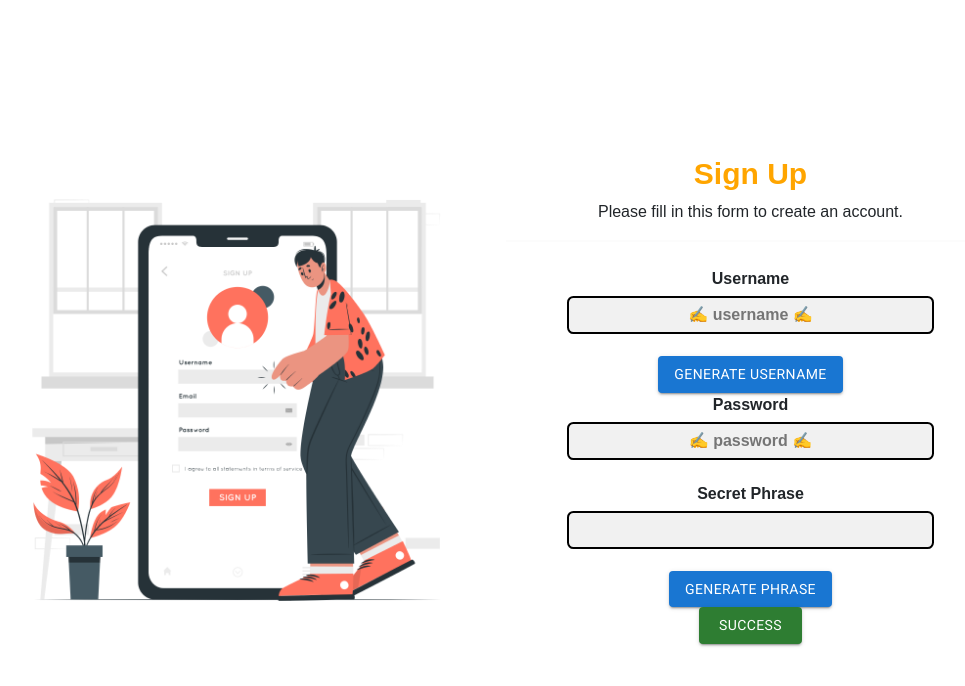
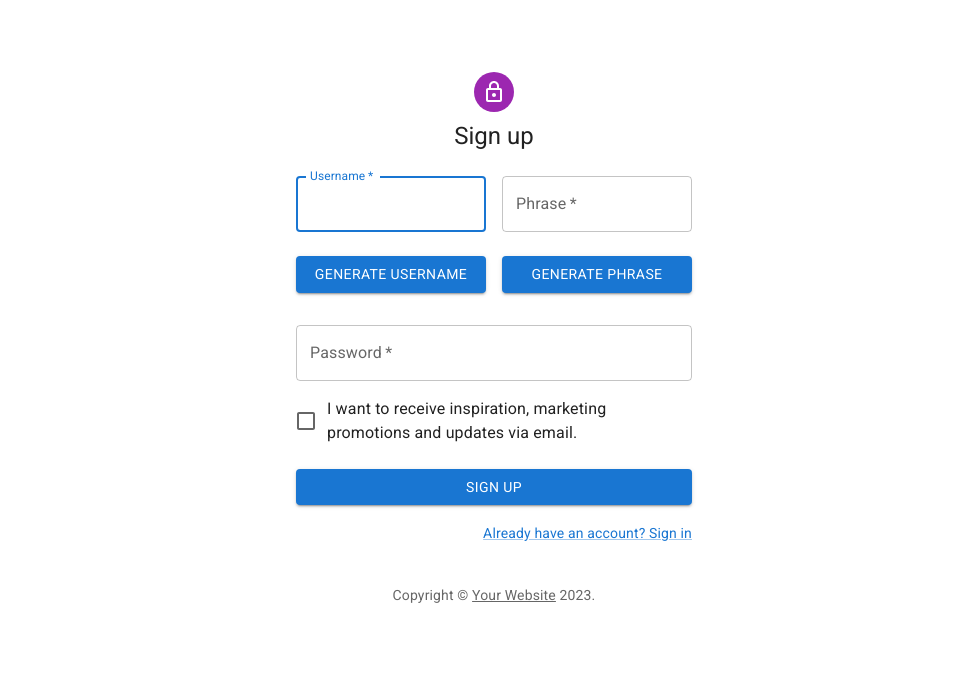
Before and after one commit to Ashish48Maurya/Tron_Project, a React (Create React App) app in the folder Frontend/: page /register in a window 1280 px wide. Shown: the top 686 px of the page, without its empty margins (146-1111 px from the left). Built offline with nearby package versions, Linux system fonts and the light colour scheme; a web font is replaced by a local one.

Commit message:
new login ad register

```diff
--- a/Frontend/package.json
+++ b/Frontend/package.json
@@ -5,6 +5,7 @@
   "dependencies": {
     "@emotion/react": "^11.11.1",
     "@emotion/styled": "^11.11.0",
+    "@mui/icons-material": "^5.14.19",
     "@mui/material": "^5.14.19",
     "@mui/styled-engine-sc": "^6.0.0-alpha.7",
     "@testing-library/jest-dom": "^5.17.0",
--- a/Frontend/src/Components/Login.js
+++ b/Frontend/src/Components/Login.js
@@ -1,18 +1,57 @@
 import React, { useState } from 'react';
+import Avatar from '@mui/material/Avatar';
+import Button from '@mui/material/Button';
+import CssBaseline from '@mui/material/CssBaseline';
+import TextField from '@mui/material/TextField';
+import FormControlLabel from '@mui/material/FormControlLabel';
+import Checkbox from '@mui/material/Checkbox';
+import Link from '@mui/material/Link';
+import Grid from '@mui/material/Grid';
+import Box from '@mui/material/Box';
+import LockOutlinedIcon from '@mui/icons-material/LockOutlined';
+import Typography from '@mui/material/Typography';
+import Container from '@mui/material/Container';
+import { createTheme, ThemeProvider } from '@mui/material/styles';
+import { useNavigate } from "react-router-dom";
 import { toast } from 'react-toastify';
-import { useNavigate, Link } from 'react-router-dom';
-import Button from '@mui/material/Button';
 
+function Copyright(props) {
+    return (
+        <Typography variant="body2" color="text.secondary" align="center" {...props}>
+            {'Copyright © '}
+            <Link color="inherit" href="https://mui.com/">
+                Your Website
+            </Link>{' '}
+            {new Date().getFullYear()}
+            {'.'}
+        </Typography>
+    );
+}
 
-const Login = () => {
+// TODO remove, this demo shouldn't need to reset the theme.
+
+const defaultTheme = createTheme();
+
+export default function Login() {
     const navigate = useNavigate();
-    const [username, setUserName] = useState("");
-    const [password, setPassword] = useState("");
 
     const notifyA = (msg) => toast.error(msg);
     const notifyB = (msg) => toast.success(msg);
 
+    const emailRegex = /^\w+([\.-]?\w+)*@\w+([\.-]?\w+)*(\.\w{2,3})+$/;
+    const passRege = /^(?=.*[a-z])(?=.*[A-Z])(?=.*[0-9])(?=.*[!@#\$%\^&\*])(?=.{8,})/
+
     const postData = async () => {
+
+        if (!emailRegex.test(email)) {
+            notifyA("Invalid Email");
+            return;
+        }
+        else if (!passRege.test(password)) {
+            notifyA("Password must contain atleast 8 characters, including atleast 1 number and 1 includes both lower and uppercase letters and special characters for example #,?!");
+            return;
+        }
+
         try {
             fetch("http://localhost:8000/signin", {
                 method: "post",
@@ -20,6 +59,8 @@
                     "Content-Type": "application/json",
                 },
                 body: JSON.stringify({
+                    name: name,
+                    email: email,
                     username: username,
                     password: password
                 })
@@ -29,7 +70,7 @@
                         notifyA(data.error);
                     } else {
                         notifyB(data.message);
-                        navigate('/admin')
+                        navigate('/')
                     }
                     console.log(data)
                 })
@@ -38,55 +79,78 @@
         }
     }
 
+    const [name, setName] = useState("");
+    const [email, setEmail] = useState("");
+    const [username, setUserName] = useState("");
+    const [password, setPassword] = useState("");
+
     return (
-
-        <div className="container">
-            <div className="row d-flex">
-                <div className="col-lg-6 col-md-8 col-sm-12">
-                    <div className="left">
-                        <img
-                            src="images/login.png"
-                            alt="login"
-                            className="img-fluid"
+        <ThemeProvider theme={defaultTheme}>
+            <Container component="main" maxWidth="xs">
+                <CssBaseline />
+                <Box
+                    sx={{
+                        marginTop: 8,
+                        display: 'flex',
+                        flexDirection: 'column',
+                        alignItems: 'center',
+                    }}
+                >
+                    <Avatar sx={{ m: 1, bgcolor: 'secondary.main' }}>
+                        <LockOutlinedIcon />
+                    </Avatar>
+                    <Typography component="h1" variant="h5">
+                        Sign in
+                    </Typography>
+                    <Box component="form" onSubmit={postData} sx={{ mt: 1 }}>
+                        <TextField
+                            margin="normal"
+                            required
+                            fullWidth
+                            id="email"
+                            label="Email Address"
+                            name="email"
+                            autoComplete="email"
+                            autoFocus
                         />
-                    </div>
-                </div>
-                <div className="col-lg-6 col-md-8 col-sm-12">
-                    <div className="right" >
-                        <div className="login-form">
-                            <h3 className="header">LOGIN</h3>
-                            <input
-                                type="text"
-                                placeholder="Enter Username"
-                                name="username"
-                                required=""
-                                onChange={(e) => { setUserName(e.target.value) }}
-                                value={username}
-                            />
-                            <input
-                                type="password"
-                                placeholder="Enter Password"
-                                name="password"
-                                required=""
-                                onChange={(e) => { setPassword(e.target.value) }}
-                                value={password}
-                            />
-                            <div className='btn-login-grp'>
-                            <Button variant="contained" color="primary" onClick={postData}>
-                                Log In
-                                </Button>
-
-                            <Link to="/register" className="reglink">
-                                Sign Up
-                            </Link>
-                            </div>
-                        </div>
-                    </div>
-                </div>
-            </div>
-        </div>
-
-    )
+                        <TextField
+                            margin="normal"
+                            required
+                            fullWidth
+                            name="password"
+                            label="Password"
+                            type="password"
+                            id="password"
+                            autoComplete="current-password"
+                        />
+                        <FormControlLabel
+                            control={<Checkbox value="remember" color="primary" />}
+                            label="Remember me"
+                        />
+                        <Button
+                            type="submit"
+                            fullWidth
+                            variant="contained"
+                            sx={{ mt: 3, mb: 2 }}
+                        >
+                            Sign In
+                        </Button>
+                        <Grid container>
+                            <Grid item xs>
+                                <Link href="#" variant="body2">
+                                    Forgot password?
+                                </Link>
+                            </Grid>
+                            <Grid item>
+                                <Link href="/register" variant="body2">
+                                    {"Don't have an account? Sign Up"}
+                                </Link>
+                            </Grid>
+                        </Grid>
+                    </Box>
+                </Box>
+                <Copyright sx={{ mt: 8, mb: 4 }} />
+            </Container>
+        </ThemeProvider>
+    );
 }
-
-export default Login;
--- a/Frontend/src/Components/Register.js
+++ b/Frontend/src/Components/Register.js
@@ -1,17 +1,44 @@
 import React, { useState } from 'react';
+import Avatar from '@mui/material/Avatar';
+import Button from '@mui/material/Button';
+import CssBaseline from '@mui/material/CssBaseline';
+import TextField from '@mui/material/TextField';
+import FormControlLabel from '@mui/material/FormControlLabel';
+import Checkbox from '@mui/material/Checkbox';
+import Link from '@mui/material/Link';
+import Grid from '@mui/material/Grid';
+import Box from '@mui/material/Box';
+import LockOutlinedIcon from '@mui/icons-material/LockOutlined';
+import Typography from '@mui/material/Typography';
+import Container from '@mui/material/Container';
+import { createTheme, ThemeProvider } from '@mui/material/styles';
+import { useNavigate } from "react-router-dom";
 import { toast } from 'react-toastify';
-import { useNavigate } from "react-router-dom";
-import Button from '@mui/material/Button';
-import { generate, count } from "random-words"
+import { generate, count } from "random-words";
 
-const Register = () => {
+function Copyright(props) {
+    return (
+        <Typography variant="body2" color="text.secondary" align="center" {...props}>
+            {'Copyright © '}
+            <Link color="inherit" href="https://mui.com/">
+                Your Website
+            </Link>{' '}
+            {new Date().getFullYear()}
+            {'.'}
+        </Typography>
+    );
+}
 
+// TODO remove, this demo shouldn't need to reset the theme.
 
+const defaultTheme = createTheme();
+
+export default function Register() {
     const navigate = useNavigate();
 
+    //Toast functions
     const notifyA = (msg) => toast.error(msg);
     const notifyB = (msg) => toast.success(msg);
-
     const passRege = /^(?=.*[a-z])(?=.*[A-Z])(?=.*[0-9])(?=.*[!@#\$%\^&\*])(?=.{8,})/
 
     const postData = async () => {
@@ -75,79 +102,105 @@
     const [phrase, setPhrase] = useState("");
 
     return (
-
-
-    <div className="container">
-        <div className="row d-flex">
-            <div className="col-lg-6 col-md-8 col-sm-12">
-                <div className="left">
-                    <img
-                        src="images/signup.png"
-                        alt="signup"
-                        className="img-fluid"
-                    />
-                </div>
-            </div>
-            <div className="col-lg-6 col-md-8 col-sm-12">
-                <div className="right w-60">
-
-                    <h1>Sign Up</h1>
-                    <p>Please fill in this form to create an account.</p>
-                    <hr />
-                    <label htmlFor="name">
-                        <b>Username</b>
-                    </label>
-                    <div><input
-                        type="text"
-                        placeholder="✍️ username ✍️"
-                        name="name"
-                        required=""
+        <ThemeProvider theme={defaultTheme}>
+            <Container component="main" maxWidth="xs">
+                <CssBaseline />
+                <Box
+                    sx={{
+                        marginTop: 8,
+                        display: 'flex',
+                        flexDirection: 'column',
+                        alignItems: 'center',
+                    }}
+                >
+                    <Avatar sx={{ m: 1, bgcolor: 'secondary.main' }}>
+                        <LockOutlinedIcon />
+                    </Avatar>
+                    <Typography component="h1" variant="h5">
+                        Sign up
+                    </Typography>
+                    <Box component="form" noValidate onSubmit={postData} sx={{ mt: 3 }}>
+                        <Grid container spacing={2}>
+                            <Grid item xs={12} sm={6}>
+                                <TextField
+                                    autoComplete="given-name"
+                                    name="Name"
+                                    required
+                                    fullWidth
+                                    id="firstName"
+                                    label="Username"
+                                    autoFocus
                                     onChange={(e) => { setUserName(e.target.value) }}
                                     value={username}
                                 />
-                        <Button variant="contained" color="primary" onClick={setUsername}>
+                                <Button
+                                    fullWidth
+                                    variant="contained"
+                                    sx={{ mt: 3, mb: 2 }}
+                                    onClick={setUsername}
+                                >
                                     Generate Username
-                        </Button></div>
-                    <label htmlFor="password">
-                        <b>Password</b>
-                    </label>
-                    <div>
-                        <input
-                            className='w-90'
+                                </Button>
+                            </Grid>
+                            <Grid item xs={12} sm={6}>
+                                <TextField
+                                    required
+                                    fullWidth
+                                    id="email"
+                                    label="Phrase"
+                                    name="email"
+                                    type='text'
+                                    contentEditable="false"
+                                    value={phrase}
+                                />
+                                <Button
+                                    fullWidth
+                                    variant="contained"
+                                    sx={{ mt: 3, mb: 2 }}
+                                    onClick={setPrase}
+                                >
+                                    Generate Phrase
+                                </Button>
+                            </Grid>
+                            <Grid item xs={12}>
+                                <TextField
+                                    required
+                                    fullWidth
+                                    name="password"
+                                    label="Password"
                                     type="password"
-                            placeholder="✍️ password ✍️"
-                            name="password"
-                            required=""
+                                    id="password"
+                                    autoComplete="new-password"
                                     onChange={(e) => { setPassword(e.target.value) }}
                                     value={password}
                                 />
-
-                    </div>
-                    <label htmlFor="name">
-                        <b>Secret Phrase</b>
-                    </label>
-                    <div>
-                        <input
-                            type="text"
-                            contentEditable="false"
-                            name="phrase"
-                            required=""
-                            value={phrase}
+                            </Grid>
+                            <Grid item xs={12}>
+                                <FormControlLabel
+                                    control={<Checkbox value="allowExtraEmails" color="primary" />}
+                                    label="I want to receive inspiration, marketing promotions and updates via email."
                                 />
-                        <Button variant="contained" color="primary" onClick={setPrase}>
-                            Generate Phrase
+                            </Grid>
+                        </Grid>
+                        <Button
+                            type="submit"
+                            fullWidth
+                            variant="contained"
+                            sx={{ mt: 3, mb: 2 }}
+                        >
+                            Sign Up
                         </Button>
-                    </div>
-                    <Button variant="contained" color="success" style={{ "paddingInline": "20px" }} onClick={postData}>
-                        Success
-                    </Button>
-
-
-                </div>
-            </div>
-        </div>
-    </div>
-)
+                        <Grid container justifyContent="flex-end">
+                            <Grid item>
+                                <Link href="#" variant="body2">
+                                    Already have an account? Sign in
+                                </Link>
+                            </Grid>
+                        </Grid>
+                    </Box>
+                </Box>
+                <Copyright sx={{ mt: 5 }} />
+            </Container>
+        </ThemeProvider>
+    );
 }
-
-export default Register;
--- a/Frontend/src/index.css
+++ b/Frontend/src/index.css
@@ -52,102 +52,17 @@
   margin: 20px 0;
 }
 
-button , a {
+button {
   margin: 10px 0 0 0;
   padding: 10px;
-  font-size: 15px;
+  font-size: 17px;
+  font-weight: 500;
   width: max-content;
-  background-color: rgb(0, 115, 255);
+  background-color: #ff7d5a;
   color: white;
   border-radius: 5px;
-  border: 2px solid rgb(0, 115, 255);
+  border: 2px solid #ff7d5a;
   cursor: pointer;
   text-decoration: none;
   margin: 0 10px;
 }
-
-h1{
-  color: orange;
-  font-size: 30px;
-  font-weight: bolder;
-}
-span{
-  color: black;
-  font-weight: bolder;
-  font-size: 45px;
-}
-
-.container{
-  width: 90%;
-  margin-inline: auto;
-  text-align: center;
-  flex-wrap: wrap;
-}
-
-.d-flex{
-  display: flex;
-  justify-content: space-between;
-  align-items: center;
-  min-height: 100vh;
-}
-
-td{
-  text-align: center;
-}
-
-
-/* ------------------Registeration Form CSS--------------------- */
-
-
-body {
-  font-family: Arial, Helvetica, sans-serif;
-}
-
-* {
-  box-sizing: border-box
-}
-
-/* Full-width input fields */
-input[type=text],
-input[type=password] {
-  width: 75%;
-  padding: 5px;
-  margin: 5px 0 22px 0;
-  display: inline-block;
-  border: none;
-  background: #f1f1f1;
-  text-align: center;
-  border: 2px solid black;
-  border-radius: 0.4rem;
-  font-weight: bolder;
-  color: crimson;
-}
-
-input[type=text]:focus,
-input[type=password]:focus {
-  background-color: #ddd;
-  outline: none;
-}
-
-hr {
-  border: 1px solid #f1f1f1;
-  margin-bottom: 25px;
-}
-
-.login-form{
-  display: flex;
-  justify-content: center;
-  align-items: center;
-  flex-direction: column;
-}
-
-.login-form a , .login-form button {
-  margin: 20px;
-  width: 200px;
-}
-
-.btn-login-grp{
-  display: flex;
-  justify-content: center;
-  align-items: center;
-}
```
Also changed, not shown: 1 other file (tests, documents, lock files or other folders). Lines whose indentation alone changed are shown as unchanged.
